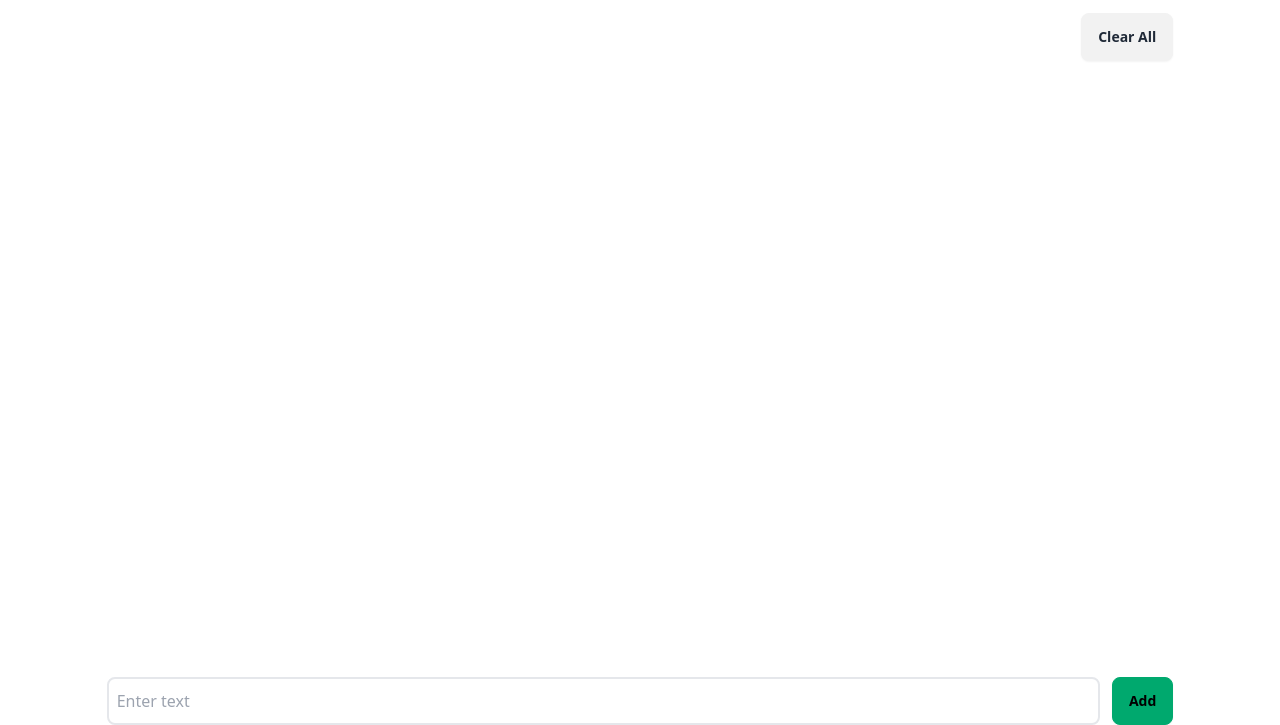
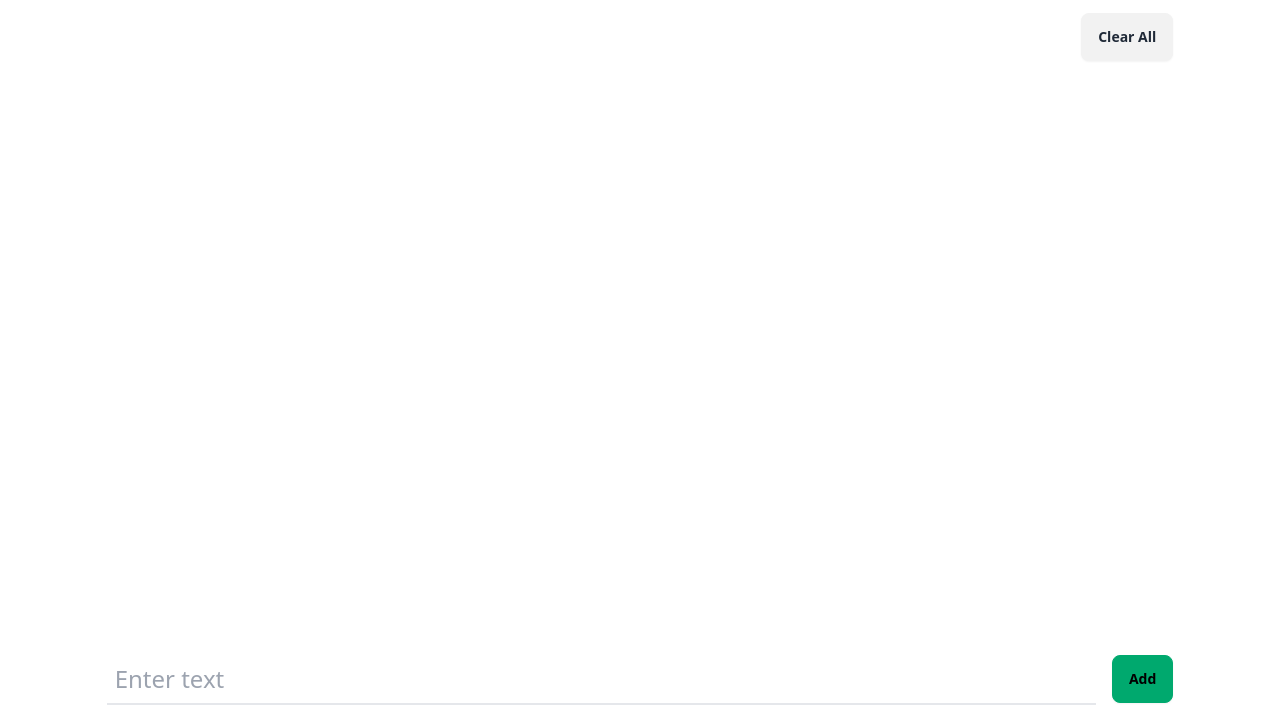
Before and after one commit to safin33221/To-Do-List, a plain HTML site: page index.html in a window 1280 px wide. Shown: the part 79-804 px from the top of the page. Drawn offline with nearby package versions, Linux system fonts and the light colour scheme.

Commit message:
fixed input text fild

```diff
--- a/index.html
+++ b/index.html
@@ -21,12 +21,12 @@
 
         <button onclick="clearAll()"  class="btn bnt-error">Clear All</button>
     </div>
-    <div id="list-container" class="min-h-[75vh] ">
+    <div id="list-container" >
 
 
     </div>
-    <div class="flex gap-3 justify-center w-full">
-        <input id="text-fild" type="text" !required class=" border-2 p-2 w-full rounded-lg" placeholder="Enter text">
+    <div class="flex w-10/12 gap-4 mx-auto fixed bottom-0 pb-4 bg-blend-color-burn ">
+        <input id="text-fild" type="text" !required class=" outline-none border-b-2 p-2 w-full text-2xl" placeholder="Enter text">
         <button onclick="addList()" class="btn btn-success">Add</button>
 
     </div>
```
